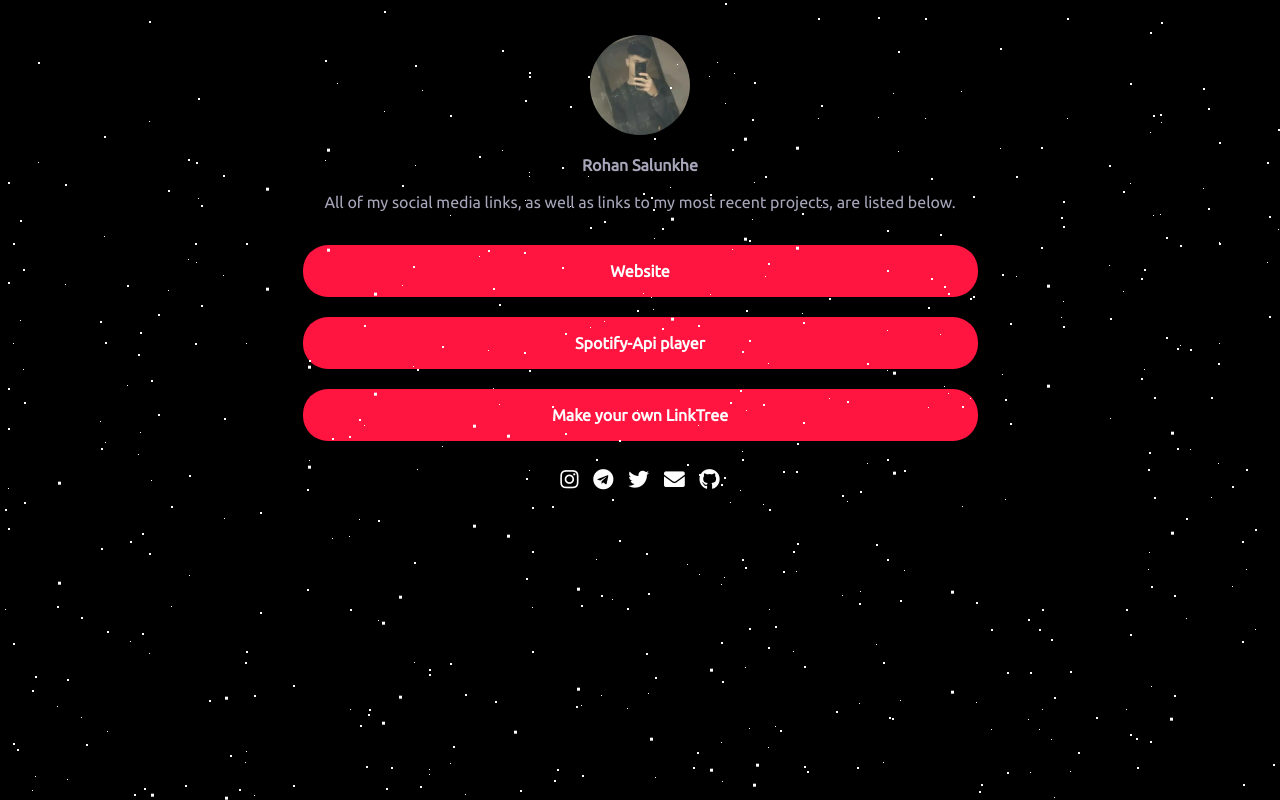
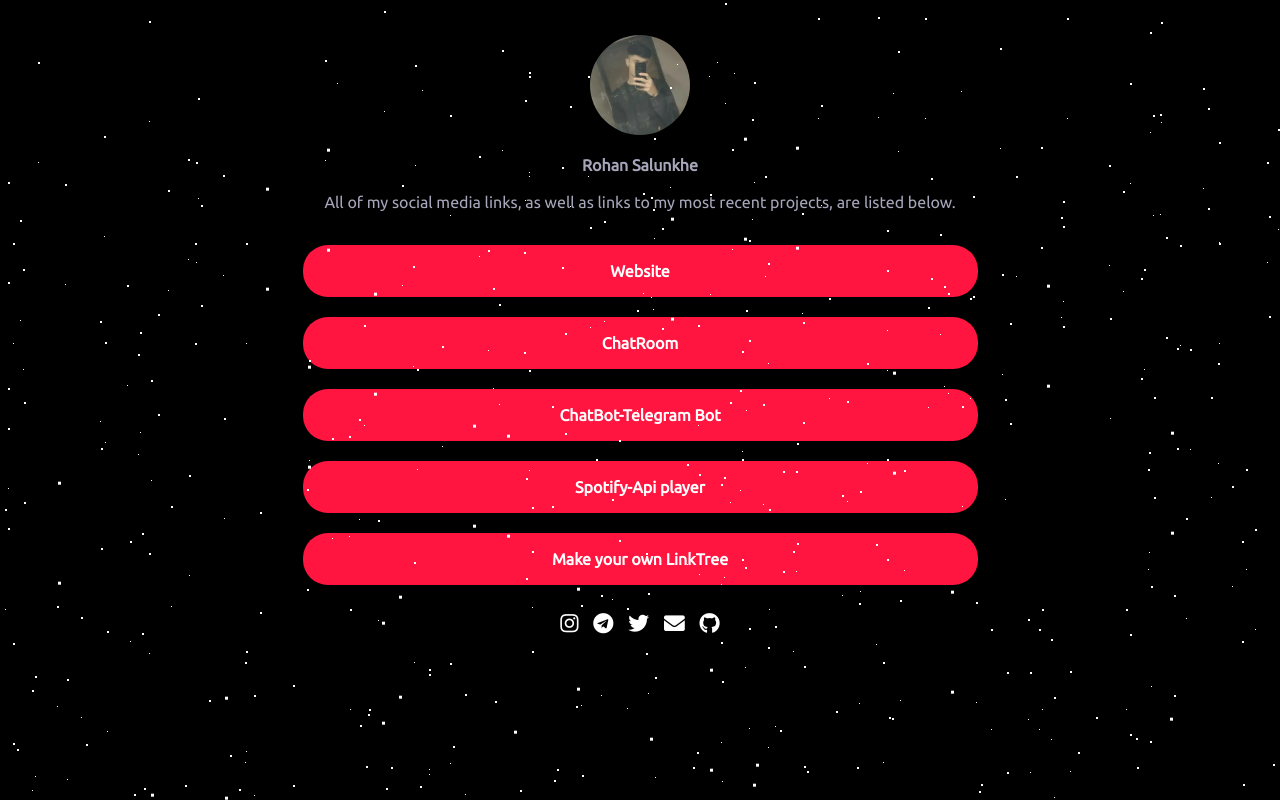
Before and after one commit to amrohan/LinkTree-Alternative, a plain HTML site: page index.html in a window 1280 px wide. Drawn offline with Linux system fonts and the light colour scheme.

Commit message:
Added new social links

```diff
--- a/index.html
+++ b/index.html
@@ -47,6 +47,10 @@
     <div id="links">
         <a class="link" href="https://rohan.ml" target="_blank"> Website</a>
 
+        <a class="link" href="https://chathub.gq" target="_blank"> ChatRoom</a>
+
+        <a class="link" href="https://github.com/amrohan/ChatBot" target="_blank"> ChatBot-Telegram Bot</a>
+
         <a class="link" href="https://github.com/amrohan/Spotify-Api" target="_blank">Spotify-Api player</a>
 
         <a class="link" href="https://github.com/amrohan/LinkTree-Alternative" target="_blank"> Make your own LinkTree</a>
```
